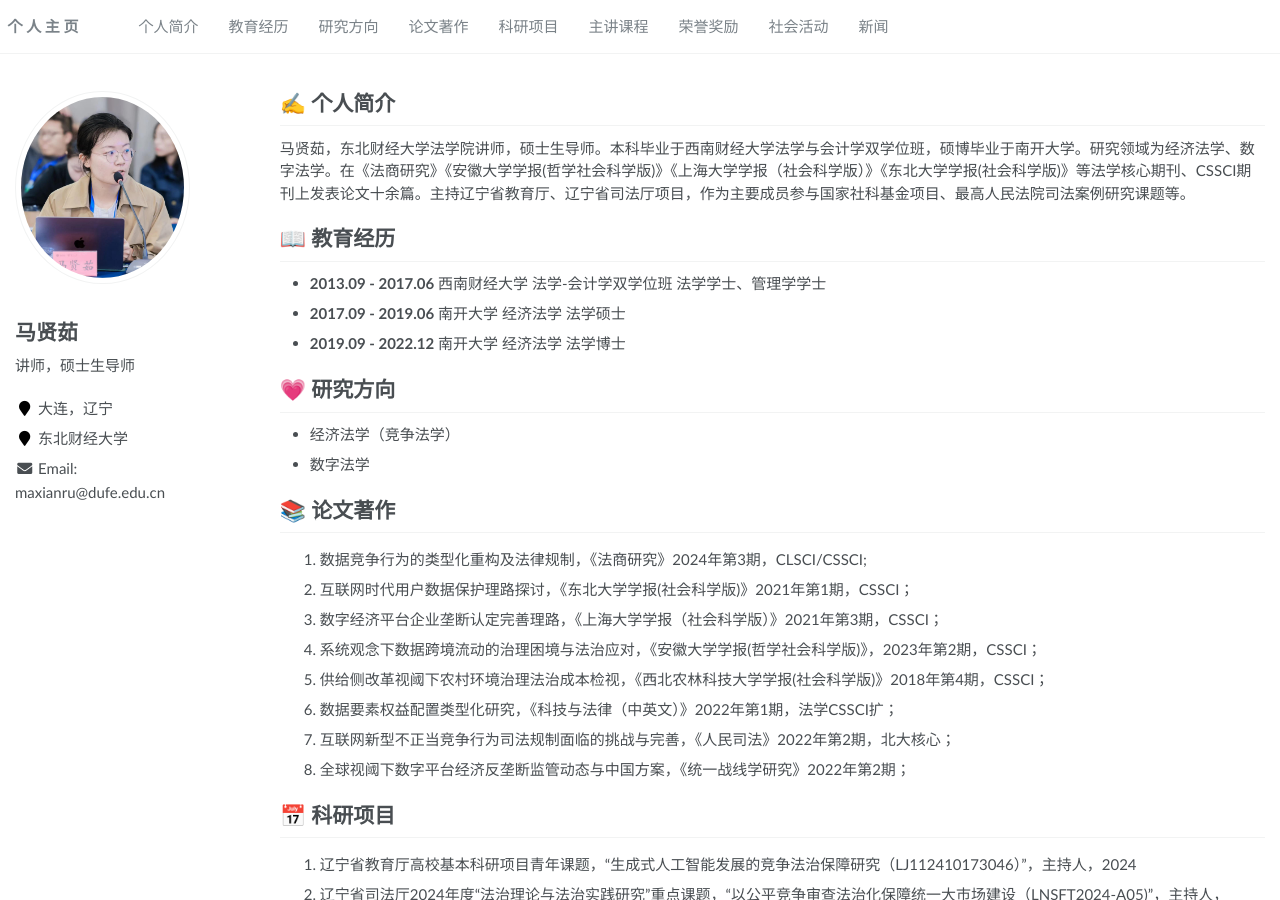
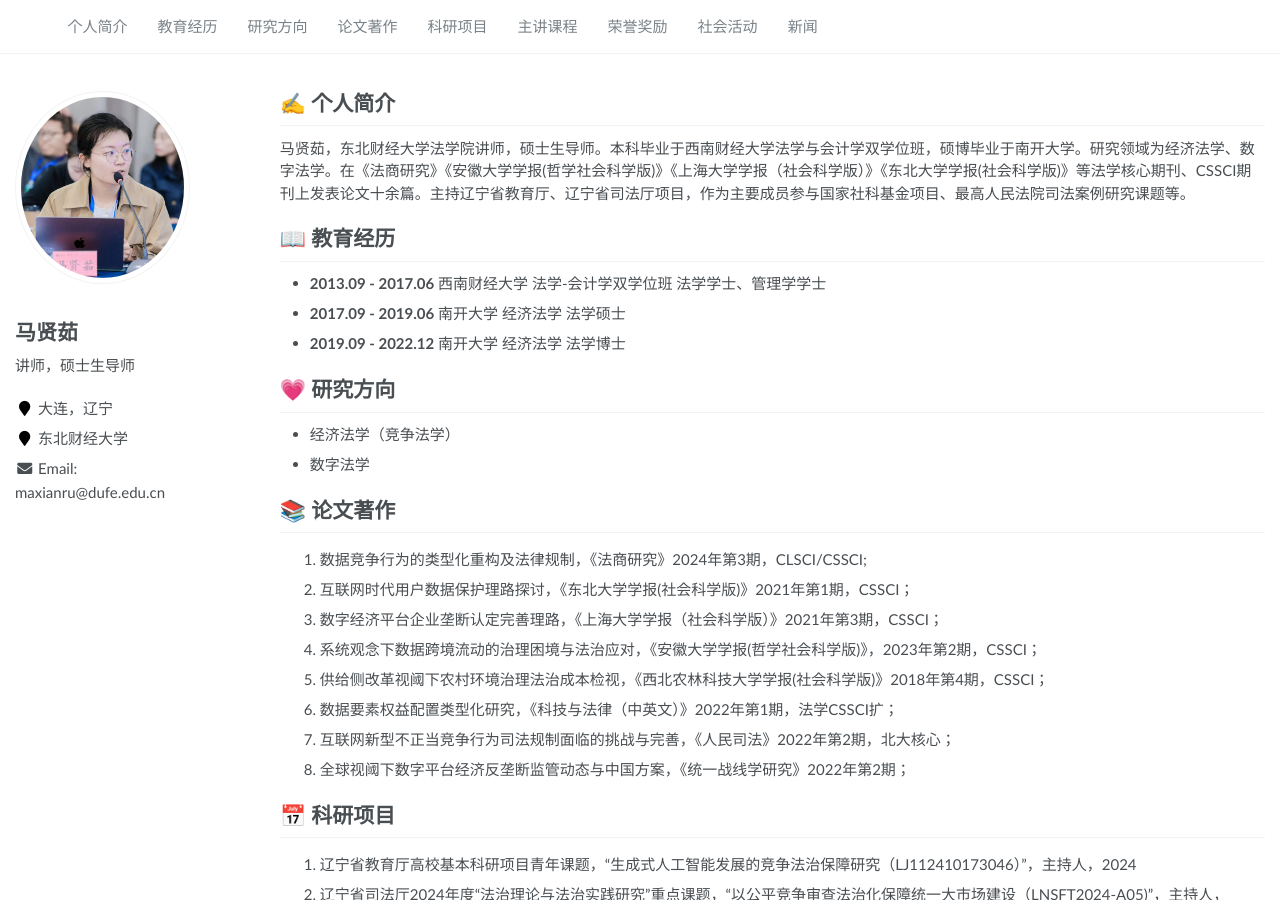
Before and after one commit to maxianru/maxianru.github.io, a Jekyll site: the page built from _pages/about.md, in a window 1280 px wide and 900 px high. Built offline with Jekyll 4.4.1, drawn with Linux system fonts in a browser that asks for light colours.

Commit message:
Update masthead.html

```diff
--- a/_includes/masthead.html
+++ b/_includes/masthead.html
@@ -4,7 +4,7 @@
       <nav id="site-nav" class="greedy-nav">
         <button><div class="navicon"></div></button>
         <ul class="visible-links">
-          <li class="masthead__menu-item masthead__menu-item--lg masthead__menu-home-item"><a href="javascript:void(0);" onclick="return false;">        个 人 主 页     </a></li>
+          <li class="masthead__menu-item masthead__menu-item--lg masthead__menu-home-item"><a href="javascript:void(0);" onclick="return false;">                                                             </a></li>
           {% for link in site.data.navigation.main %}
             <li class="masthead__menu-item"><a href="{{ domain }}{{ link.url }}">{{ link.title }}</a></li>
           {% endfor %}
```
